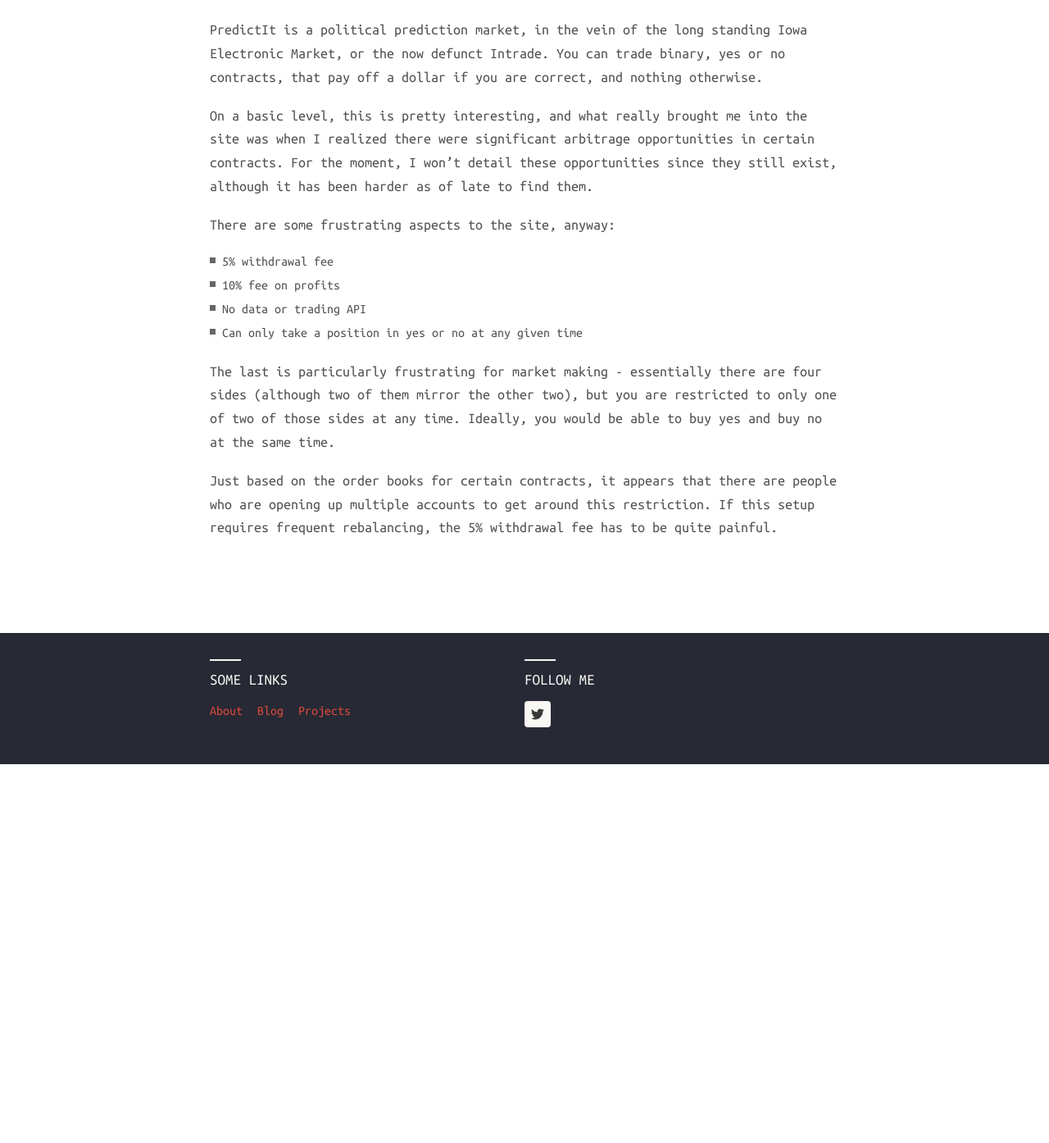
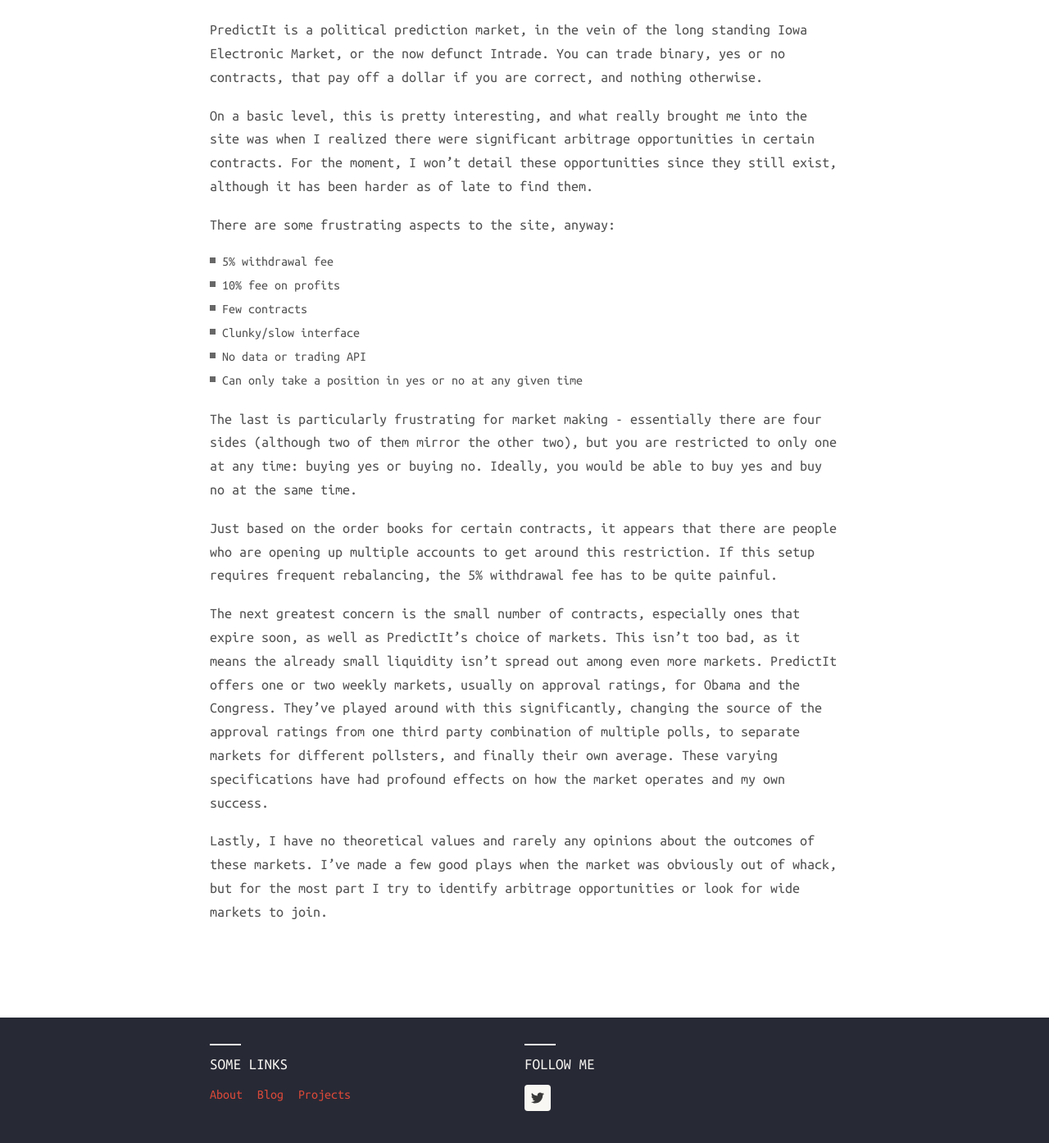
Before and after one commit to ryanmfw/ryanmfw.github.io, a Jekyll site: the page built from projects/predictit/index.md, in a window 1280 px wide and 1400 px high, scrolled down 270 px. Shown: the top 1394 px of the window at 82% size. Built offline with Jekyll 4.4.1, drawn with Linux system fonts in a browser that asks for light colours; nearby versions of some CDN libraries; before the commit the page ends 1202 px from its top, so only the background shows below that.

Commit message:
updating project details

```diff
--- a/projects/predictit/index.md
+++ b/projects/predictit/index.md
@@ -11,9 +11,16 @@ There are some frustrating aspects to the site, anyway:
 
 * 5% withdrawal fee
 * 10% fee on profits
+* Few contracts
+* Clunky/slow interface
 * No data or trading API
 * Can only take a position in yes or no at any given time
 
-The last is particularly frustrating for market making - essentially there are four sides (although two of them mirror the other two), but you are restricted to only one of two of those sides at any time. Ideally, you would be able to buy yes and buy no at the same time.
+The last is particularly frustrating for market making - essentially there are four sides (although two of them mirror the other two), but you are restricted to only one at any time: buying yes or buying no. Ideally, you would be able to buy yes and buy no at the same time.
 
 Just based on the order books for certain contracts, it appears that there are people who are opening up multiple accounts to get around this restriction. If this setup requires frequent rebalancing, the 5% withdrawal fee has to be quite painful.
+
+The next greatest concern is the small number of contracts, especially ones that expire soon, as well as PredictIt's choice of markets. This isn't too bad, as it means the already small liquidity isn't spread out among even more markets. PredictIt offers one or two weekly markets, usually on approval ratings, for Obama and the Congress. They've played around with this significantly, changing the source of the approval ratings from one third party combination of multiple polls, to separate
+markets for different pollsters, and finally their own average. These varying specifications have had profound effects on how the market operates and my own success.
+
+Lastly, I have no theoretical values and rarely any opinions about the outcomes of these markets. I've made a few good plays when the market was obviously out of whack, but for the most part I try to identify arbitrage opportunities or look for wide markets to join.
```
Also changed, not shown: projects/synthesizer/index.md (+4 -0 lines).
